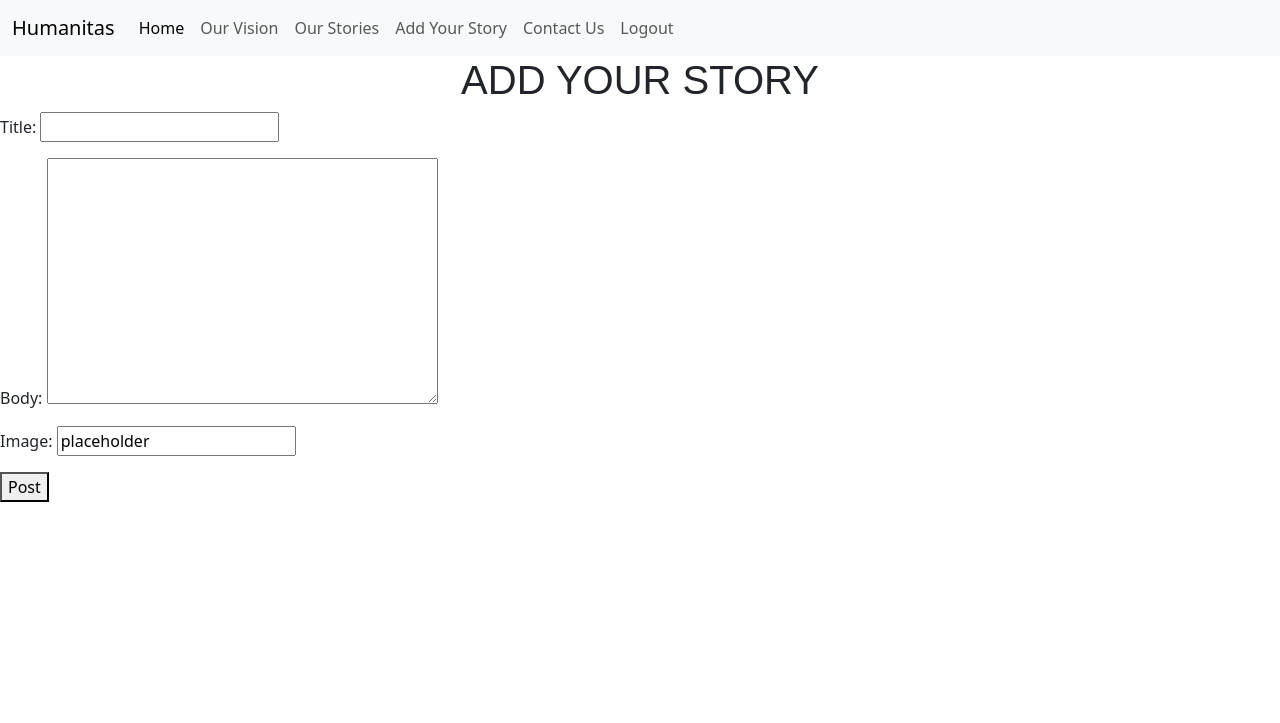
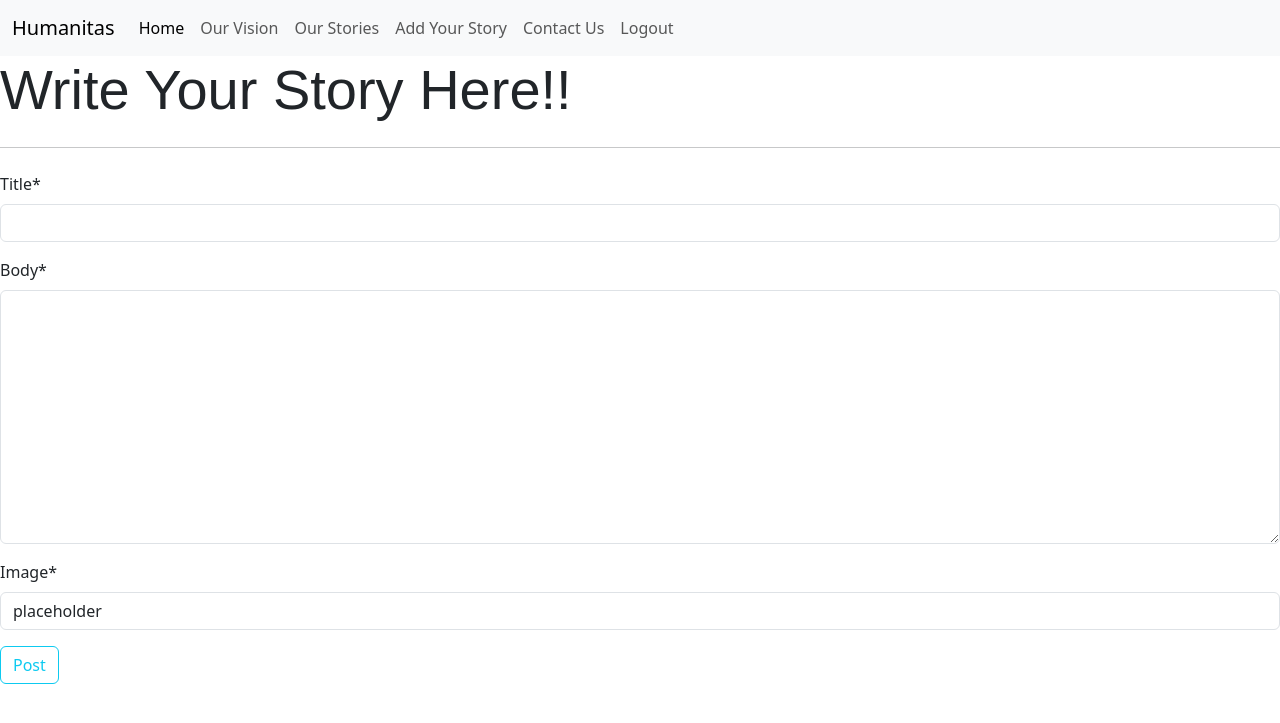
Before and after one commit to Sinha5714/humanitas_django_pp4, a Django app: page /blog/blog/new in a window 1280 px wide. Shown: the top 723 px of the page. Run offline with Django 3.2, Linux system fonts and the light colour scheme; the visitor is signed in with stand-in values (Sample User, id 1); some libraries are stand-ins or nearby versions.

Commit message:
add_blog.html: Update content for better UI in add_blog.html

```diff
--- a/blog/templates/blog/add_blog.html
+++ b/blog/templates/blog/add_blog.html
@@ -1,17 +1,20 @@
 {% extends 'base.html' %}
 {% load crispy_forms_tags %}
-{% load static %}
-
 {% block content %}
 {% block nav-bar %}{% include 'navbar.html' %}{% endblock nav-bar %}
-
-<h1 class="col-12 text-center"> ADD YOUR STORY</h1>
-<form method="post">
-    {% csrf_token %}
-    {{ form.as_p }}
-    <div class="form-actions">
-        <button type="submit">Post</button>
-    </div>
-</form>
-
-{% endblock %}
+<div class="jumbotron">
+    <h1 class="display-4">Write Your Story Here!!</h1>
+    <hr class="my-4">
+</div>
+<div class="content-section">
+    <form method="POST" enctype="multipart/form-data">
+        {% csrf_token %}
+        <fieldset class="form-group">
+            {{ form|crispy }}
+        </fieldset>
+        <div class="form-group">
+            <button class="btn btn-outline-info" type="submit">Post</button>
+        </div>
+    </form>
+</div>
+{% endblock content %}
--- a/blog/views.py
+++ b/blog/views.py
@@ -57,6 +57,14 @@ def post_detail(request, pk):
         return render(request, 'blog/blog_detail.html', context)
 
 
+@login_required
+def deletecomment(request, id):
+    comment = get_object_or_404(Comment, id=id)
+    comment.delete()
+    messages.success(request, f'Comment deleted!')
+    return redirect(comment.post.get_absolute_url())
+
+
 class HumanitasPostCreate(LoginRequiredMixin, CreateView):
     model = HumanitasPost
     fields = ['title', 'body', 'cover_image']
```
Also changed, not shown: templates/index.html (line endings or trailing spaces).
